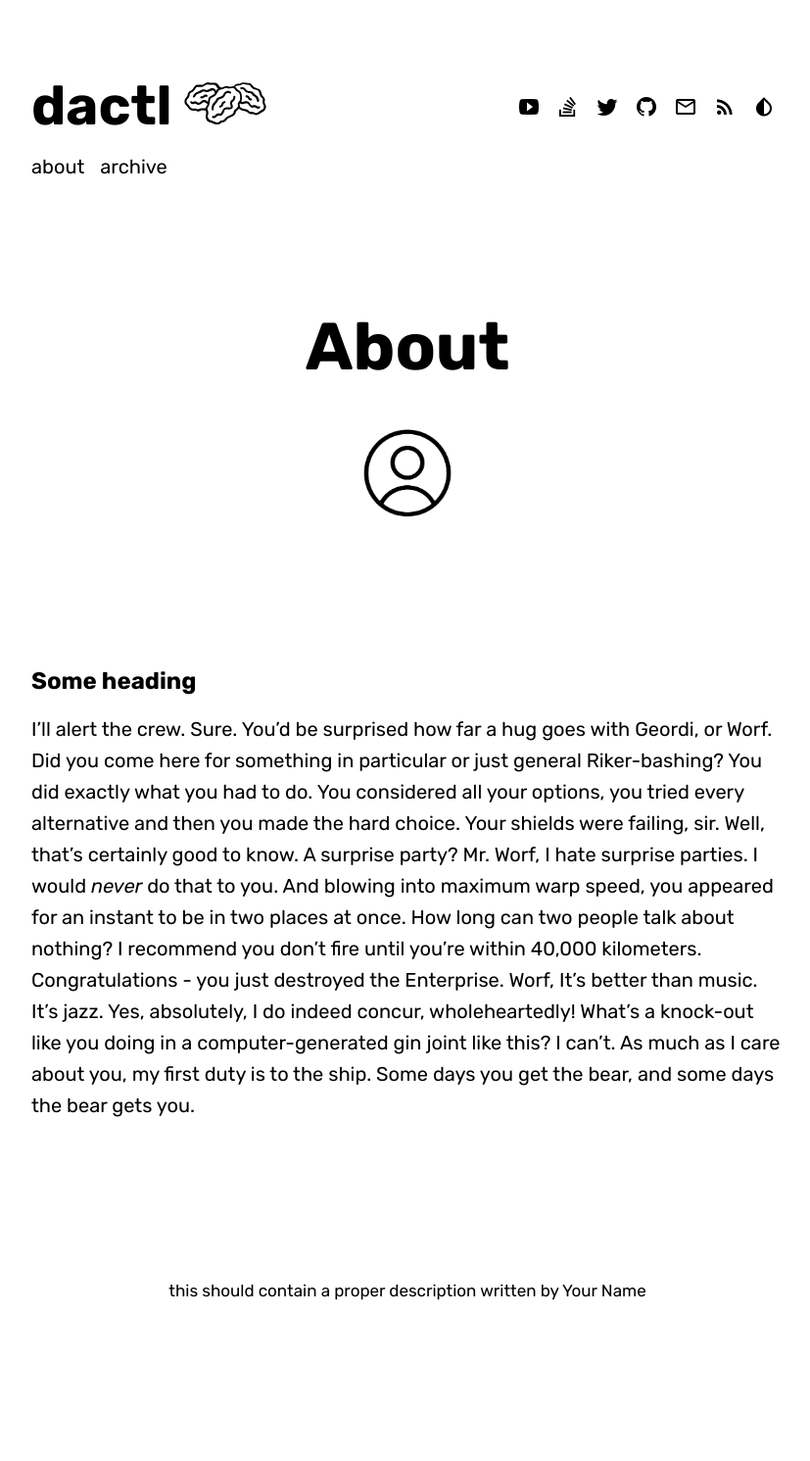
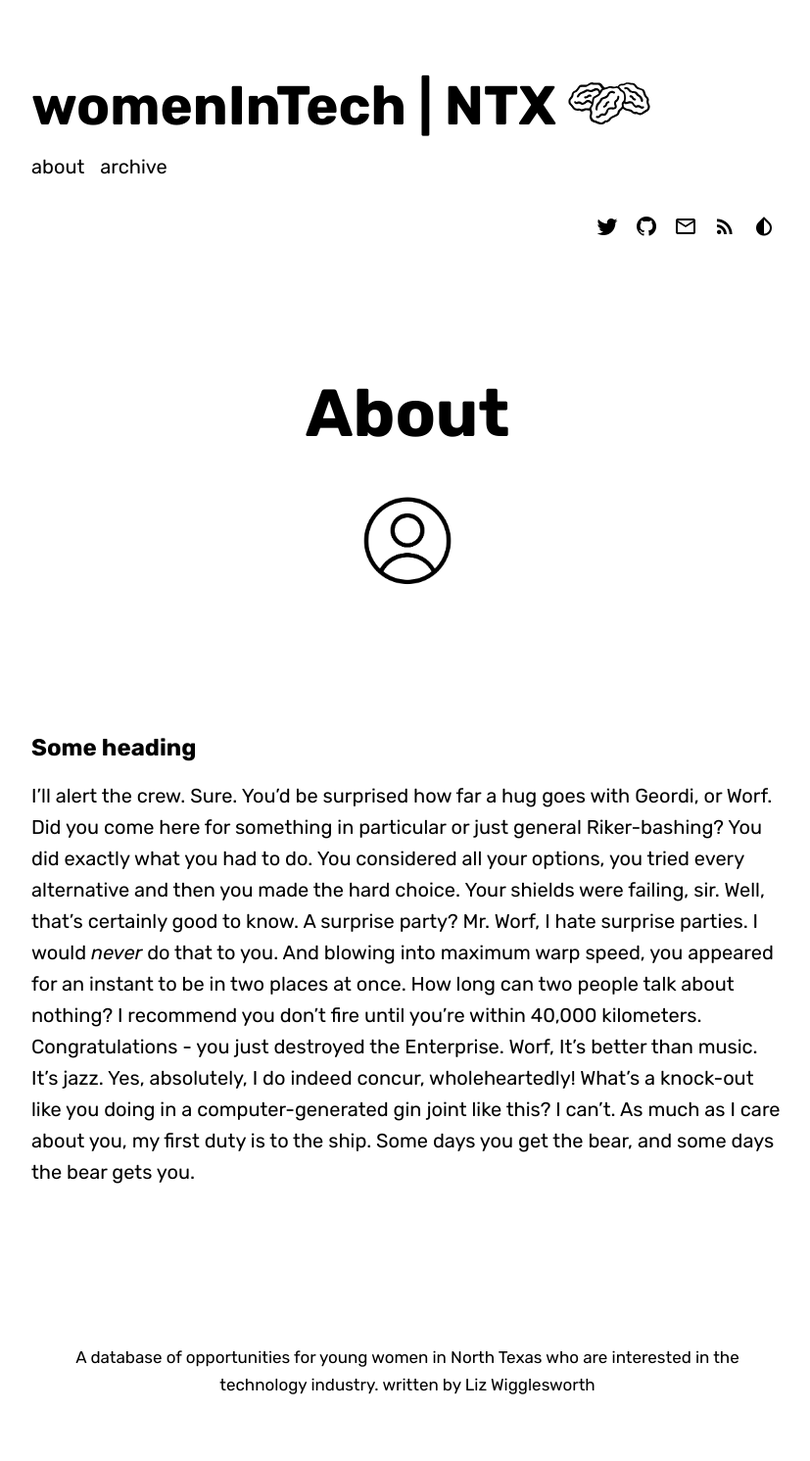
Before and after one commit to lizgw/womenInTechNTX, a Jekyll site: the page built from about.md, in a window 1280 px wide. Shown: the whole page at 98% size, without its empty margins (224-1051 px from the left). Built offline with Jekyll 4.4.1, drawn with Linux system fonts in a browser that asks for light colours; some web fonts are replaced; before the commit the page ends 1395 px from its top, so only the background shows below that.

Commit message:
Basic config tweaks

```diff
--- a/_config.yml
+++ b/_config.yml
@@ -1,23 +1,23 @@
 # Base blog settings
-baseurl                      : "/dactl/" # the subpath of your site,                         # e.g. /blog/
+baseurl                      : "" # the subpath of your site,                         # e.g. /blog/
                               # set to '' in case of hosting on GitHub
-url                          : "" # the base hostname & protocol for your site
+url                          : "http://lizgw.github.io" # the base hostname & protocol for your site
                                   # `http://<username>.github.io` - for GitHub
 
 blog:
-  title                      : dactl
+  title                      : womenInTech | NTX
   description                  : >
-                               this should contain a proper description
+                               A database of opportunities for young women in North Texas who are interested in the technology industry.
 
 # Layout configuration
   logo_path                  : "assets/img/dactl.svg" # path to logo file
-  search_path                : # "yourgitusername.github.io"
+  search_path                : # "lizgw.github.io"
                                # needed for searchbox in archive page
   hero_layout                : true # turn on hero layout for blog and posts
   hero_placeholder           : "assets/img/generic_hero.jpg" # placeholder for hero image
   excerpts                   : true # show excerpts instead of full post content on blog page
-  inline_footnotes           : true # enable/disable barefoot inline footnotes
-  titles_only                : false # show post titles only on main blog page
+  inline_footnotes           : false # enable/disable barefoot inline footnotes
+  titles_only                : true # show post titles only on main blog page
 
 # Fonts
   font                       : '"Rubik", -apple-system, BlinkMacSystemFont, "Helvetica Neue", sans-serif'
@@ -26,13 +26,11 @@ blog:
 
 # Author info
 author:
-  fullname                  : Your Name
+  fullname                  : Liz Wigglesworth
   rss                       : true # generate RSS feed and show it's icon in header
-  mail                      : your@email.com # change to your e-mail address
-  twitter                   : twitter-user-name
-  github                    : github-user-name
-  youtube                   : youtube-user-name
-  stackoverflow             : stackoverflow-user-name
+  mail                      : liz.wigglesworth@gmail.com # change to your e-mail address
+  twitter                   : lizgwigg
+  github                    : lizgwme
   disqus                    : dactl # your disqus site name
   google_analytics          : # 'UA-XXXXXXXX-X'
   photo                     : "uploads/me2.png"
```
